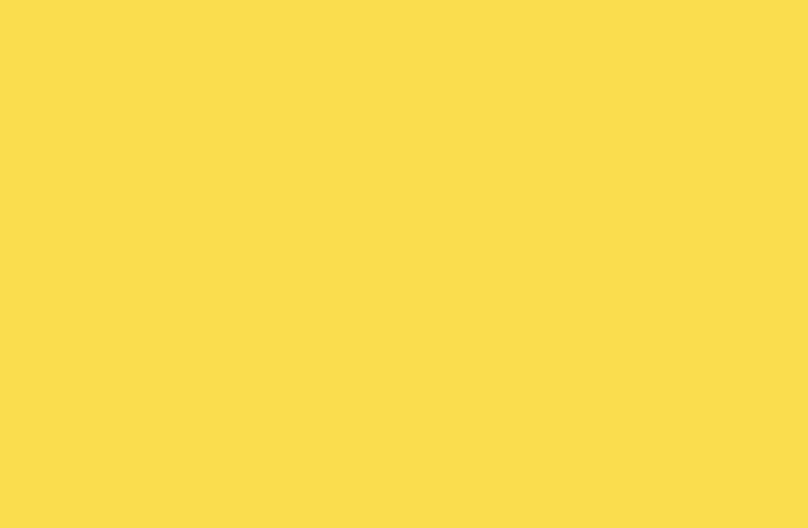
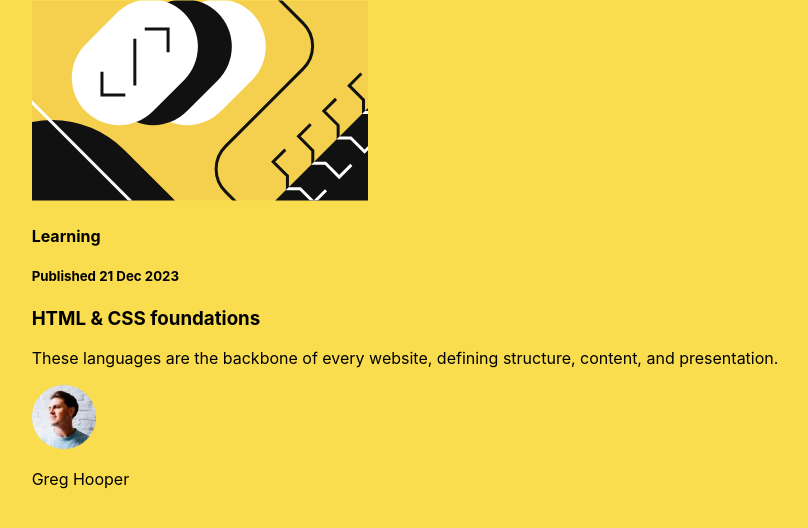
Before and after one commit to hollowayjenelle/blog-preview-card, a React (Create React App) app: page / in a window 1280 px wide. Shown: the top 528 px of the page, without its empty margins (235-1043 px from the left). Built offline with nearby package versions, Linux system fonts and the light colour scheme.

Commit message:
create card component

```diff
--- a/src/App.css
+++ b/src/App.css
@@ -6,40 +6,7 @@ html {
 }
 
 .App {
-  text-align: center;
+  display: flex;
+  justify-content: center;
+  align-items: center;
 }
-
-.App-logo {
-  height: 40vmin;
-  pointer-events: none;
-}
-
-@media (prefers-reduced-motion: no-preference) {
-  .App-logo {
-    animation: App-logo-spin infinite 20s linear;
-  }
-}
-
-.App-header {
-  background-color: #282c34;
-  min-height: 100vh;
-  display: flex;
-  flex-direction: column;
-  align-items: center;
-  justify-content: center;
-  font-size: calc(10px + 2vmin);
-  color: white;
-}
-
-.App-link {
-  color: #61dafb;
-}
-
-@keyframes App-logo-spin {
-  from {
-    transform: rotate(0deg);
-  }
-  to {
-    transform: rotate(360deg);
-  }
-}
--- a/src/App.tsx
+++ b/src/App.tsx
@@ -1,8 +1,13 @@
 import React from "react";
 import "./App.css";
+import Card from "./components/Card/Card";
 
-function App() {
-  return <div className="App"></div>;
-}
+const App = () => {
+  return (
+    <div className="App">
+      <Card />
+    </div>
+  );
+};
 
 export default App;
--- /dev/null
+++ b/src/components/Card/Card.tsx
@@ -0,0 +1,24 @@
+import React from "react";
+import blogimage from "../../assets/blogimage.svg";
+import avatar from "../../assets/avatar.webp";
+
+const Card = () => {
+  return (
+    <div className="cardContainer">
+      <img src={blogimage} alt="blog illustration" />
+      <h4>Learning</h4>
+      <h5>Published 21 Dec 2023</h5>
+      <h3>HTML & CSS foundations</h3>
+      <p>
+        These languages are the backbone of every website, defining structure,
+        content, and presentation.
+      </p>
+      <div>
+        <img src={avatar} alt="blog author" />
+        <p>Greg Hooper</p>
+      </div>
+    </div>
+  );
+};
+
+export default Card;
--- a/src/react-app-env.d.ts
+++ b/src/react-app-env.d.ts
@@ -2,3 +2,4 @@ declare module "*.png";
 declare module "*.svg";
 declare module "*.jpeg";
 declare module "*.jpg";
+declare module "*.webp";
```
Also changed, not shown: src/assets/avatar.webp (renamed from src/assets/image-avatar.webp), src/assets/blogimage.svg (renamed from src/assets/illustration-article.svg), src/components/Card/Card.css (added).
